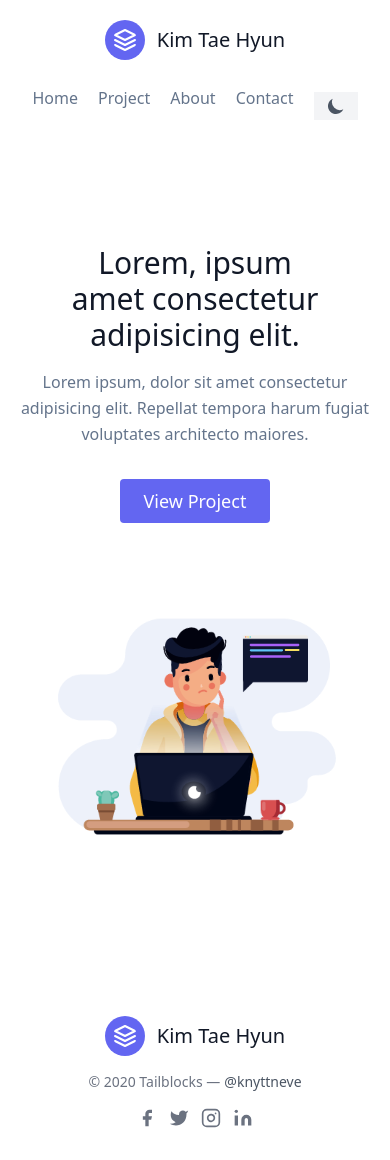
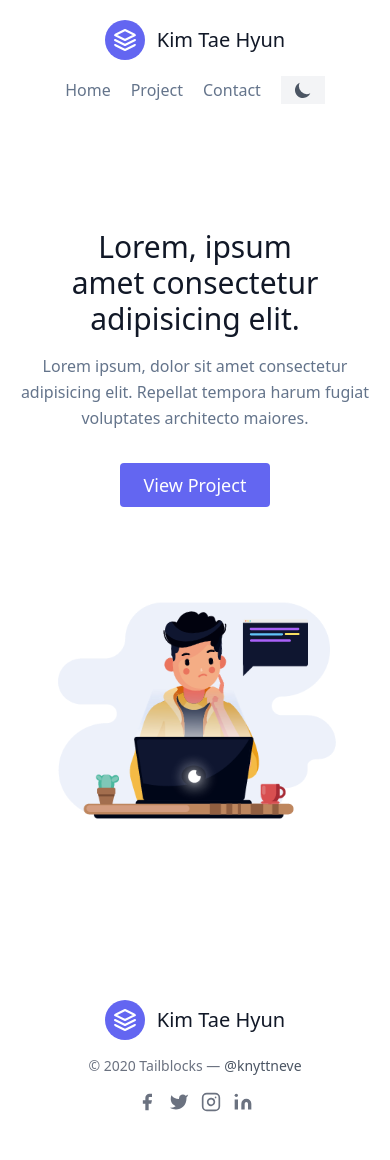
Before and after one commit to tjdrkr2580/next-portfolio, a Next.js app: page / in a window 390 px wide. Built offline with nearby package versions, Linux system fonts and the light colour scheme.

Commit message:
수정 About-me.js 삭제 & 다크모드 적용

```diff
--- a/components/Dark-mode-toggle-btn.js
+++ b/components/Dark-mode-toggle-btn.js
@@ -6,7 +6,7 @@ export default function DarkmodeToggleBtn() {
   return (
     <>
       <button
-        className="inline-flex items-center bg-gray-100 border-0 py-1 px-3 focus:outline-none hover:bg-gray-50 hover:text-orange-500 dark:hover:text-yellow-300 dark:bg-slate-700 dark:text-slate-100 ounded text-base mt-4 md:mt-0"
+        className="inline-flex items-center bg-gray-100 border-0 py-1 px-3 focus:outline-none hover:bg-gray-50 hover:text-orange-500 dark:hover:text-yellow-300 dark:bg-slate-700 dark:text-slate-100 ounded text-base  md:mt-0"
         type="button"
         onClick={() => setTheme(theme === "dark" ? "light" : "dark")}
       >
--- a/components/Header.js
+++ b/components/Header.js
@@ -30,9 +30,6 @@ export default function Header() {
             <Link href="/projects">
               <a className="mr-5 hover:text-gray-900">Project</a>
             </Link>
-            <Link href="/about-me">
-              <a className="mr-5 hover:text-gray-900">About</a>
-            </Link>
             <Link href="https://open.kakao.com/o/sfNWlNue">
               <a className="mr-5 hover:text-gray-900">Contact</a>
             </Link>
--- a/components/Layout.js
+++ b/components/Layout.js
@@ -3,10 +3,10 @@ import Header from "./Header";
 
 export default function Layout({ children }) {
   return (
-    <div className="bg-primary">
+    <div className="flex flex-col h-screen justify-between">
       <Header />
       <div>{children}</div>
-      <Footer />
+      <Footer className="" />
     </div>
   );
 }
--- /dev/null
+++ b/components/projects/project-item.js
@@ -0,0 +1,17 @@
+import Image from "next/image";
+
+export default function ProjectItem({ data }) {
+  console.log(data.c);
+  const title = data.properties.이름.title[0].plain_text;
+  const github = data.properties.Github.url;
+  const des = data.properties.설명.rich_text[0].plain_text;
+  return (
+    <div className="bg-slate-400 p-6 m-3 rounded-md">
+      <h1 className="mt-4 text-xl">{title}</h1>
+      <h3>{des}</h3>
+      <a href={`${github}`} target="_blink">
+        깃허브 바로가기
+      </a>
+    </div>
+  );
+}
--- a/package.json
+++ b/package.json
@@ -9,6 +9,7 @@
     "lint": "next lint"
   },
   "dependencies": {
+    "autoprefixer": "^10.4.8",
     "dotenv": "^16.0.1",
     "next": "12.2.4",
     "next-themes": "^0.2.0",
--- a/pages/404.js
+++ b/pages/404.js
@@ -3,7 +3,7 @@ export default function Error() {
   return (
     <>
       <Title title="404 Error" />
-      404
+      404 errors!
     </>
   );
 }
--- a/pages/about-me.js
+++ /dev/null
@@ -1,12 +0,0 @@
-import Layout from "./../components/Layout";
-import Title from "./../components/Title";
-export default function About() {
-  return (
-    <>
-      <Layout>
-        <Title title="About-me"></Title>
-        <h1>이곳은 About</h1>
-      </Layout>
-    </>
-  );
-}
--- a/pages/projects.js
+++ b/pages/projects.js
@@ -1,17 +1,18 @@
 import Layout from "./../components/Layout";
 import Title from "./../components/Title";
 import { TOKEN, DATABASE_ID } from "../config";
-import ProjectItem from "./../projects/project-item";
+import ProjectItem from "../components/projects/project-item";
 
 export default function Projects({ projects }) {
   return (
     <>
       <Layout>
         <Title title="Project" />
-        <h1>총 프로젝트 갯수 : {`${projects.results.length}`}</h1>
-        {projects.results.map((aProject) => (
-          <ProjectItem key={aProject.id} data={aProject} />
-        ))}
+        <div className="grid grid-cols-1 md:grid-cols-2 gap-8 sm:w-full">
+          {projects.results.map((aProject) => (
+            <ProjectItem key={aProject.id} data={aProject} />
+          ))}
+        </div>
       </Layout>
     </>
   );
--- a/postcss.config.js
+++ b/postcss.config.js
@@ -1,5 +1,6 @@
 module.exports = {
   plugins: {
     tailwindcss: { config: "./tailwind.config.js" },
+    autoprefixer: {},
   },
 };
--- a/projects/project-item.js
+++ /dev/null
@@ -1,4 +0,0 @@
-export default function ProjectItem({ data }) {
-  console.log(data);
-  return <div className="p-6 bg-slate-400 rounded-md">안녕</div>;
-}
```
Also changed, not shown: 1 other file (tests, documents, lock files or other folders).
